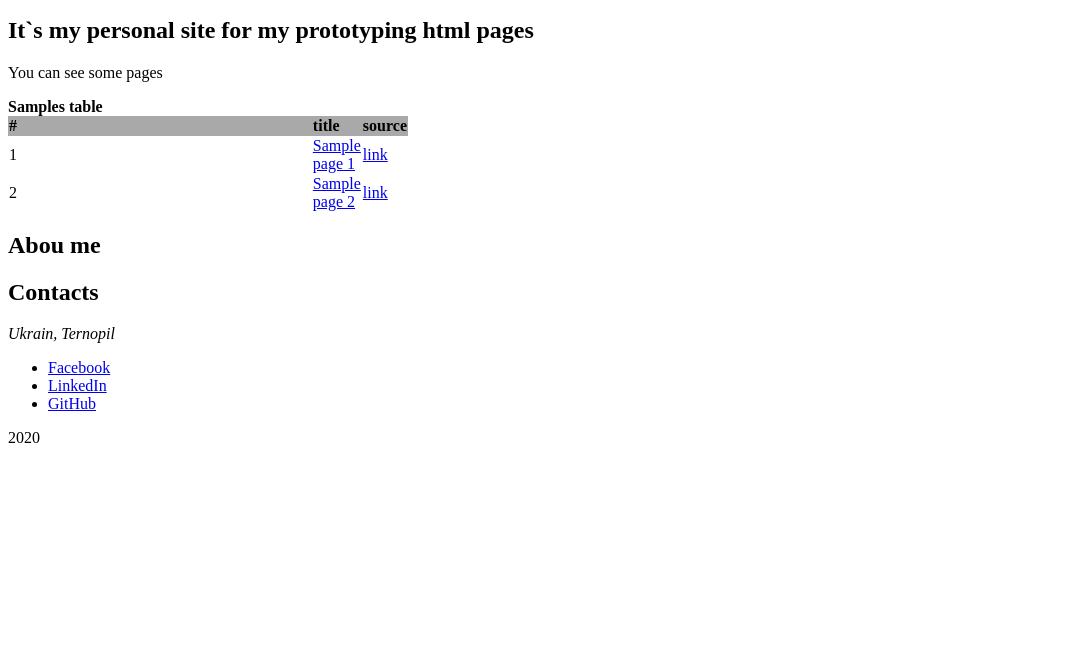
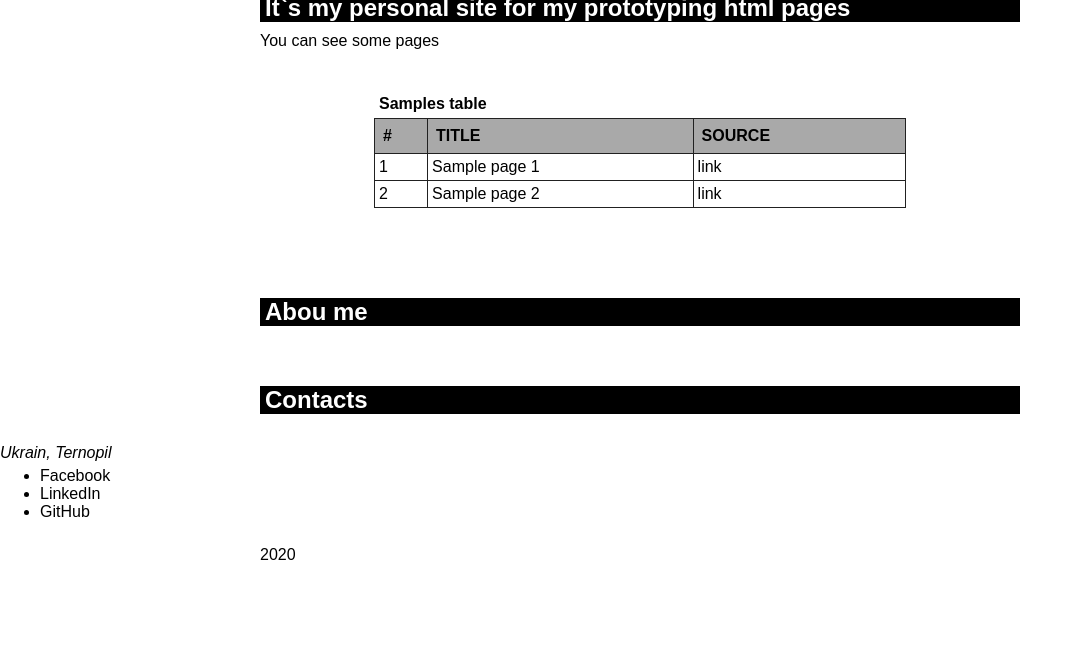
Before and after one commit to luminousnow/prototyping, a plain HTML site: page index.html in a window 1280 px wide. Shown: the part 137-800 px from the top of the page, without its empty margins (0-1082 px from the left). Drawn offline with Linux system fonts and the light colour scheme.

Commit message:
Update style.css

```diff
--- a/css/style.css
+++ b/css/style.css
@@ -2,34 +2,107 @@
   /* margin: 0px; */
   /* padding: 0px; */
   box-sizing: border-box;
+
+  font-family: Arial, "Helvetica Neue", Helvetica, sans-serif;
+  margin: 0 auto;
+}
+.wrapper {
+  background-color: rgb(194, 194, 194);
+  width: 100%;
+}
+
+.conteiner {
   width: 100%;
   max-width: 800px;
+  background-color: white;
+  padding: 20px;
+}
+
+body a {
+  color: black;
+  text-decoration: none;
+}
+
+header p {
+  text-indent: 50px;
+  margin: 10px 0px;
+}
+
+.name {
+  text-decoration: none;
+  text-transform: uppercase;
+}
+
+h2 {
+  background-color: #000;
+  color: #fff;
+  padding: 0px 5px;
+  margin: 10px 0px;
+}
+
+ul {
+  margin: 5px 0px;
+}
+
+ul a:hover,
+ul a:focus {
+  color: orange;
+  background: #000;
+}
+
+ul a:active {
+  color: purple;
 }
 
 /* table style*/
 
 table {
   border-collapse: collapse;
-  width: 400px;
+  width: 70%;
+  margin: 40px auto 40px;
 }
 
-caption {
+th:first-child {
+  width: 10%;
+}
+
+th:nth-child(2) {
+  width: 50%;
+}
+
+table > caption {
   font-size: 16px;
   font-weight: bold;
   text-align: left;
+  margin: 5px;
 }
 
-th {
+table a:hover,
+table a:focus {
+  text-decoration: underline;
+}
+
+.table th {
   background-color: darkgray;
   color: #000;
   text-align: left;
   font-weight: bold;
+  border: 1px solid #212121;
+  padding: 8px;
+  text-transform: uppercase;
 }
 
-table td:first-child {
-  width: 30px;
+.table tr,
+.table td {
+  padding: 4px;
+  border: 1px solid #212121;
 }
 
-.conteiner {
-  width: 100%;
+.table tr:hover {
+  background-color: rgb(194, 194, 194);
 }
+
+.data-develop {
+  text-align: center;
+  font-size: 10px;
+}
```
